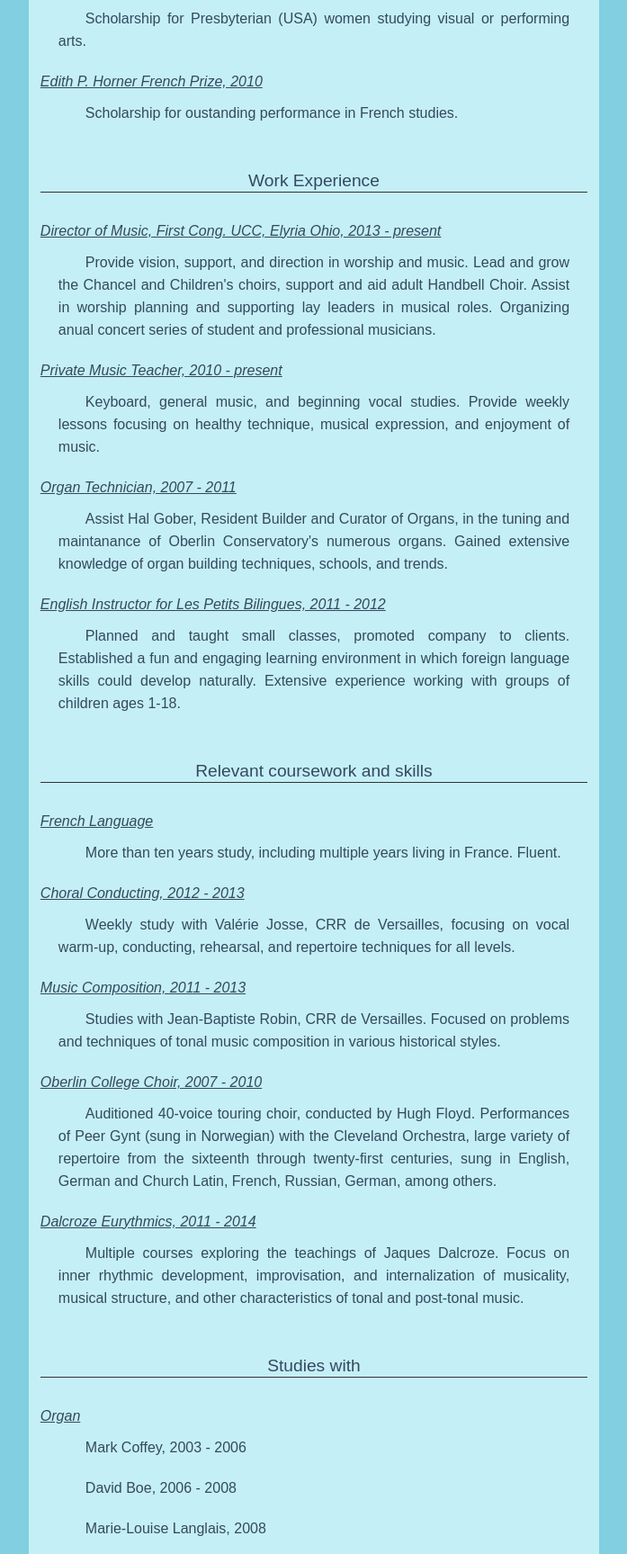
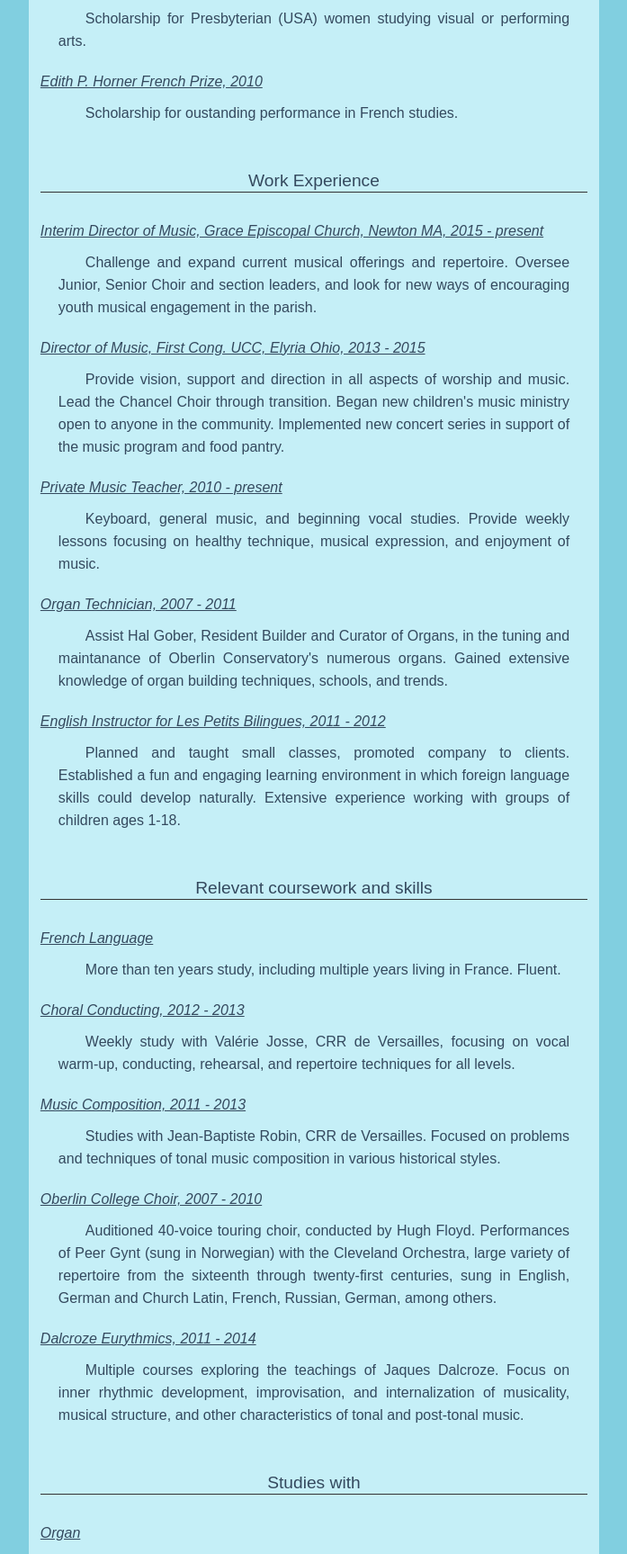
Before and after one commit to baroquebloke/heather-kirkconnell, a Flask app: page /resume in a window 1280 px wide. Shown: the part 656-2383 px from the top of the page at 90% size, without its empty margins (435-1132 px from the left). Run offline with Flask 2, Linux system fonts and the light colour scheme.

Commit message:
update 2015

```diff
--- a/templates/pages/resume.html
+++ b/templates/pages/resume.html
@@ -34,13 +34,18 @@
 </ul>
 
 <h1 class="res-section">Work Experience</h1>
-<h2>Director of Music, First Cong. UCC, Elyria Ohio, 2013 - present</h2>
+<h2>Interim Director of Music, Grace Episcopal Church, Newton MA, 2015 - present</h2>
 <ul>
-  <li>Provide vision, support, and direction in worship and music.  Lead
-    and grow the Chancel and Children's choirs, support and aid
-    adult Handbell Choir.  Assist in worship planning and supporting lay
-    leaders in musical roles.  Organizing anual concert series of student and
-    professional musicians.</li>
+  <li>Challenge and expand current musical offerings and repertoire.  Oversee
+    Junior, Senior Choir and section leaders, and look for new ways of
+    encouraging youth musical engagement in the parish.</li>
+</ul>
+<h2>Director of Music, First Cong. UCC, Elyria Ohio, 2013 - 2015</h2>
+<ul>
+  <li>Provide vision, support and direction in all aspects of worship and music.
+    Lead the Chancel Choir through transition.  Began new children's music
+    ministry open to anyone in the community. Implemented new concert series
+    in support of the music program and food pantry.</li>
 </ul>
 <h2>Private Music Teacher, 2010 - present</h2>
 <ul>
```
